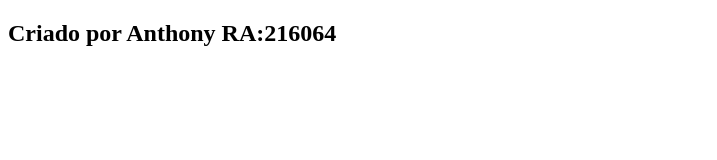
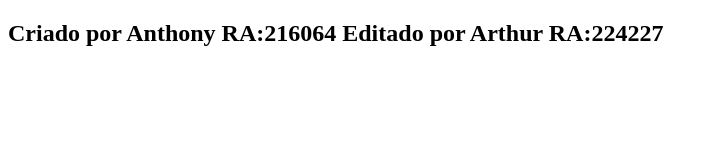
Before and after one commit to AnthFacci/CI_CD, a plain HTML site: page index.html in a window 1280 px wide. Shown: the whole page, without its empty margins (0-717 px from the left). Drawn offline with Linux system fonts and the light colour scheme.

Commit message:
Add files via upload

```diff
--- a/index.html
+++ b/index.html
@@ -8,7 +8,9 @@
 </head>
 
 <body>
-    <h2>Criado por Anthony RA:216064</h2>
+    <h2>Criado por Anthony RA:216064
+        Editado por Arthur RA:224227
+    </h2>
 </body>
 
 </html>
```
